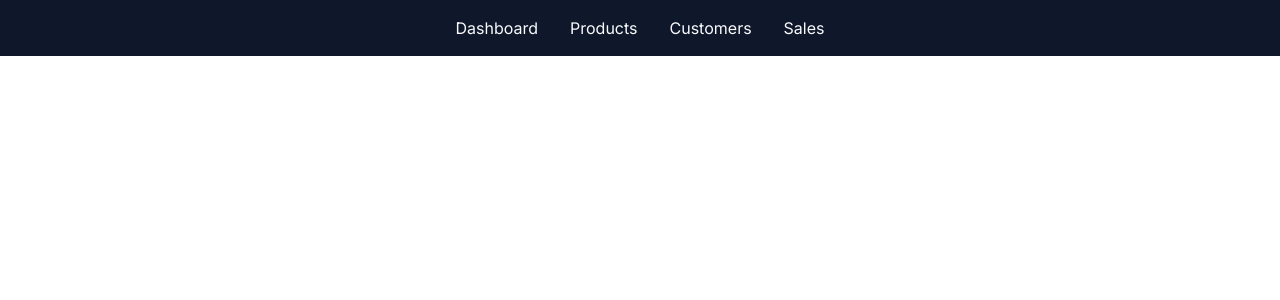
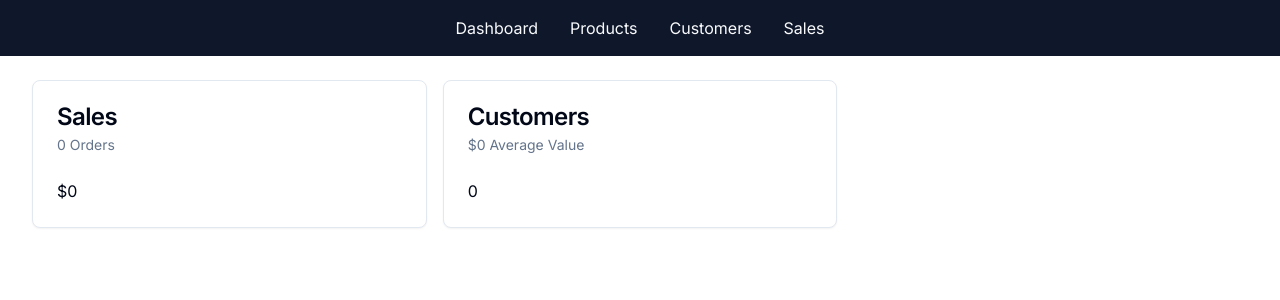
Before and after one commit to weijie1992/next14-ecommerce, a Next.js app: page /admin in a window 1280 px wide. Shown: the top 300 px of the page. Built offline with nearby package versions, Linux system fonts and the light colour scheme; no server answers; the database is empty.

Commit message:
wired up sales and customer component for dashboard

```diff
--- a/src/app/admin/page.tsx
+++ b/src/app/admin/page.tsx
@@ -1,5 +1,77 @@
-export default function AdminDashboard() {
+import {
+  Card,
+  CardContent,
+  CardDescription,
+  CardHeader,
+  CardTitle,
+} from '@/components/ui/card';
+import db from '@/db/db';
+import { formatCurrency, formatNumber } from '@/lib/formatters';
+
+async function getSalesData() {
+  const data = await db.order.aggregate({
+    _sum: { pricePaidInCents: true },
+    _count: true,
+  });
+  return {
+    amount: (data._sum.pricePaidInCents || 0) / 100,
+    numberOfSales: data._count,
+  };
+}
+
+async function getUserData() {
+  const [userCount, orderData] = await Promise.all([
+    db.user.count(),
+    db.order.aggregate({
+      _sum: { pricePaidInCents: true },
+    }),
+  ]);
+  const averageValuePerUser =
+    userCount === 0
+      ? 0
+      : (orderData._sum.pricePaidInCents || 0) / userCount / 100;
+  return { userCount, averageValuePerUser };
+}
+
+export default async function AdminDashboard() {
+  const [saleData, userData] = await Promise.all([
+    getSalesData(),
+    getUserData(),
+  ]);
   return (
-    <div className="grid grid-cols-1 md:grid-cols2 lg:grid-cols-3 gap-4"></div>
+    <div className="grid grid-cols-1 md:grid-cols2 lg:grid-cols-3 gap-4">
+      <DashboardCard
+        title="Sales"
+        subtitle={`${formatNumber(saleData.numberOfSales)} Orders`}
+        body={formatCurrency(saleData.amount)}
+      />
+      <DashboardCard
+        title="Customers"
+        subtitle={`${formatCurrency(
+          userData.averageValuePerUser,
+        )} Average Value`}
+        body={formatNumber(userData.userCount)}
+      />
+    </div>
   );
 }
+
+type DashboardCardProps = {
+  title: string;
+  subtitle: string;
+  body: string;
+};
+
+function DashboardCard({ title, subtitle, body }: DashboardCardProps) {
+  return (
+    <Card>
+      <CardHeader>
+        <CardTitle>{title}</CardTitle>
+        <CardDescription>{subtitle}</CardDescription>
+      </CardHeader>
+      <CardContent>
+        <p>{body}</p>
+      </CardContent>
+    </Card>
+  );
+}
--- /dev/null
+++ b/src/db/db.ts
@@ -0,0 +1,15 @@
+import { PrismaClient } from '@prisma/client';
+
+const prismaClientSingleton = () => {
+  return new PrismaClient();
+};
+
+declare const globalThis: {
+  prisma: ReturnType<typeof prismaClientSingleton>;
+} & typeof global;
+
+const db = globalThis.prisma ?? prismaClientSingleton();
+
+export default db;
+
+if (process.env.NODE_ENV !== 'production') globalThis.prisma = db;
--- /dev/null
+++ b/src/lib/formatters.ts
@@ -0,0 +1,15 @@
+const CURRENY_FORMATTER = new Intl.NumberFormat('en-US', {
+  currency: 'USD',
+  style: 'currency',
+  minimumFractionDigits: 0,
+});
+
+export function formatCurrency(amount: number) {
+  return CURRENY_FORMATTER.format(amount);
+}
+
+const NUMBER_FORMATTER = new Intl.NumberFormat('en-US');
+
+export function formatNumber(number: number) {
+  return NUMBER_FORMATTER.format(number);
+}
```
